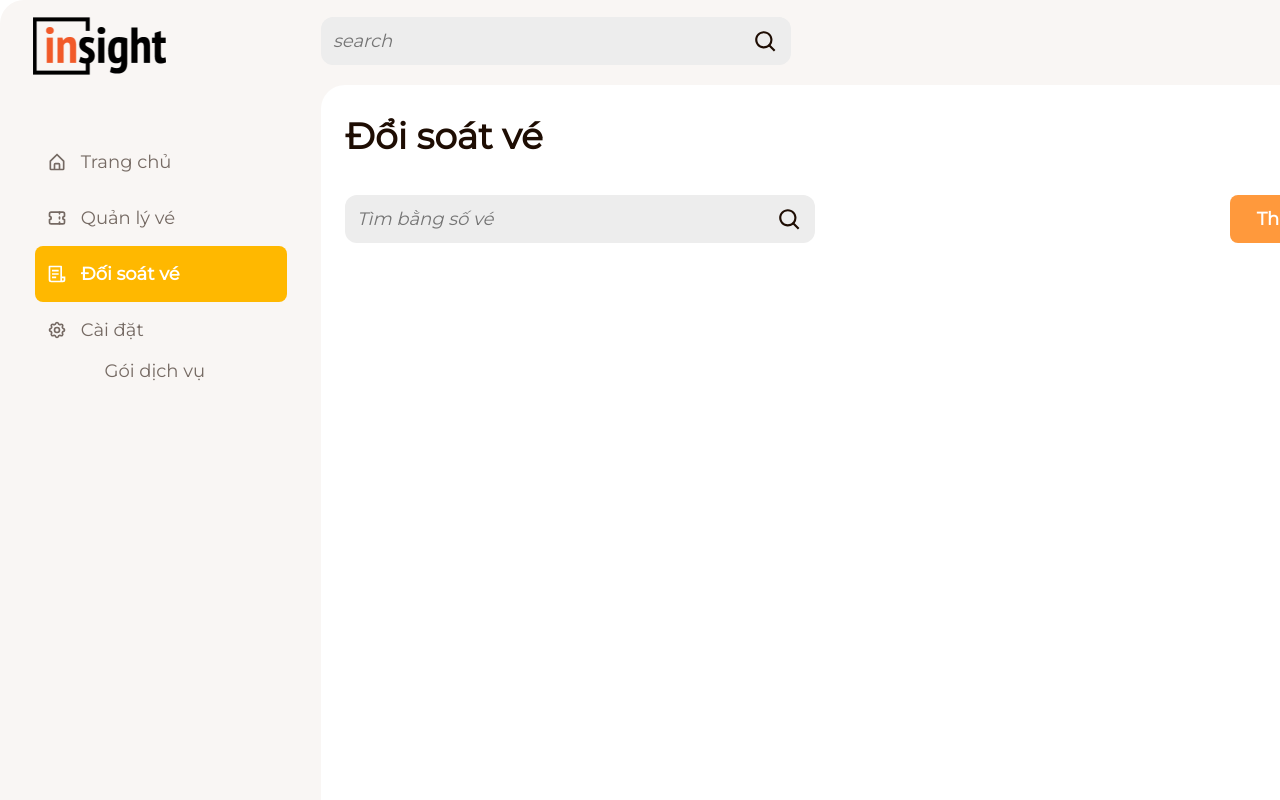
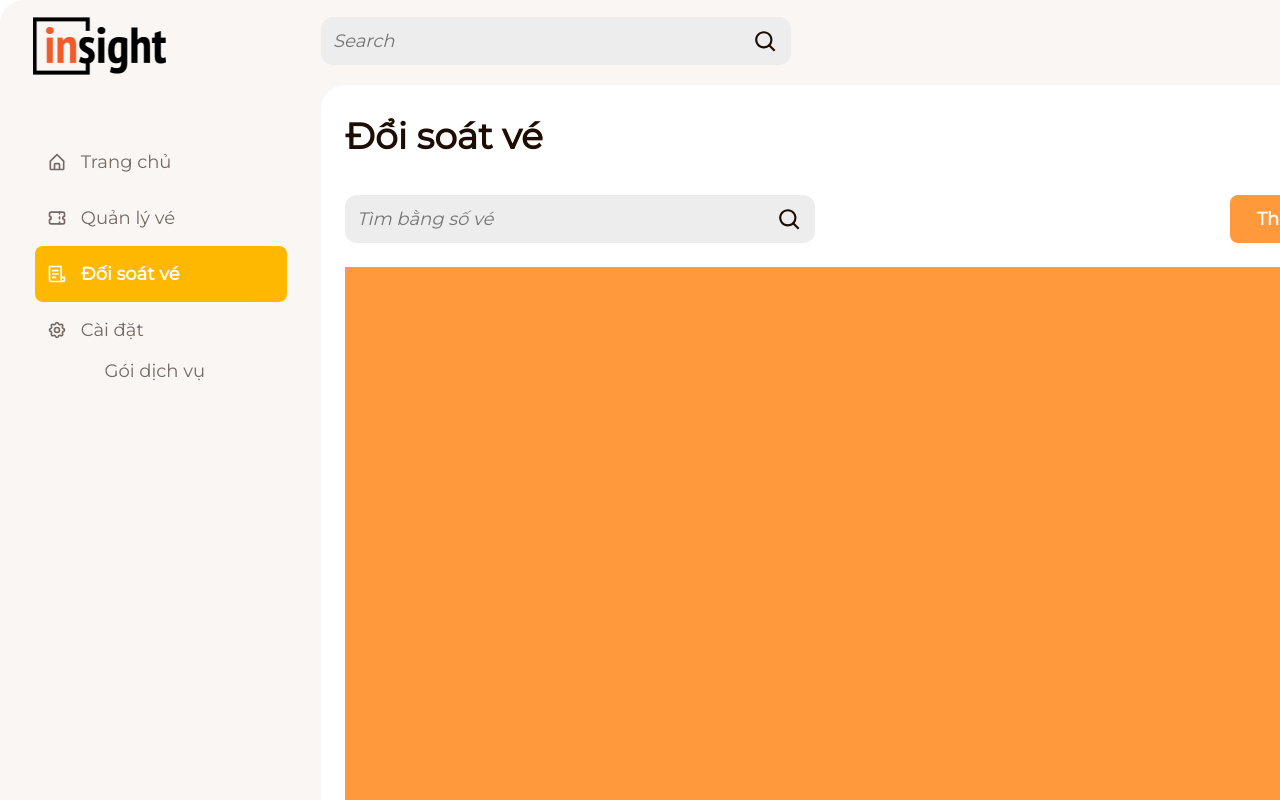
Before and after one commit to DuyDuc304/NguyenDuyDuc-CMS-Ticket_Sale, a React (Create React App) app in the folder cms-ticket-sale/: page /TicketChange in a window 1280 px wide. Shown: the top 800 px of the page. Built offline with nearby package versions, Linux system fonts and the light colour scheme.

Commit message:
add table

```diff
--- a/cms-ticket-sale/src/component/ServicePack/ServicePack.tsx
+++ b/cms-ticket-sale/src/component/ServicePack/ServicePack.tsx
@@ -3,6 +3,7 @@ import { BiSearch } from "react-icons/bi";
 import { Menubar } from "../layouts/menubar";
 import Nextpage from "../layouts/nextpage";
 import Topbar from "../layouts/topbar";
+import TableSevicePack from "./TableSevicePack";
 
 class ServicePack extends React.Component {
     render() {
@@ -24,10 +25,9 @@ class ServicePack extends React.Component {
                         <div className="add-ServicePack-btn">
                             <p >Thêm gói vé</p>
                         </div>
-
                     </div>
 
-
+                    <TableSevicePack />
 
                     <div className="qlv-nextpage">
                         <Nextpage />
--- /dev/null
+++ b/cms-ticket-sale/src/component/ServicePack/TableSevicePack.css
@@ -0,0 +1,8 @@
+.table-sevice-park {
+    position: absolute;
+    width: 1516px;
+    height: 160px;
+    left: 24px;
+    top: 182px;
+    background-color: #FF993C;
+}
--- /dev/null
+++ b/cms-ticket-sale/src/component/ServicePack/TableSevicePack.tsx
@@ -0,0 +1,11 @@
+import React from "react"
+import './TableSevicePack.css'
+class TableSevicePack extends React.Component {
+    render() {
+        return (
+            <div className="table-sevice-park"></div>
+        )
+    }
+}
+
+export default TableSevicePack
--- /dev/null
+++ b/cms-ticket-sale/src/component/TicketChange/TableTicketChange.css
@@ -0,0 +1,8 @@
+.table-ticket-change {
+    position: absolute;
+    width: 1049px;
+    height: 624px;
+    left: 24px;
+    top: 182px;
+    background-color: #FF993C;
+}
--- /dev/null
+++ b/cms-ticket-sale/src/component/TicketChange/TableTicketChange.tsx
@@ -0,0 +1,11 @@
+import React from "react"
+
+class TableTicketChange extends React.Component {
+    render() {
+        return (
+            <div className="table-ticket-change"></div>
+        )
+    }
+}
+
+export default TableTicketChange
--- a/cms-ticket-sale/src/component/TicketChange/TicketChange.tsx
+++ b/cms-ticket-sale/src/component/TicketChange/TicketChange.tsx
@@ -4,7 +4,8 @@ import { Menubar } from "../layouts/menubar";
 import Nextpage from "../layouts/nextpage";
 import Sreach from "../layouts/sreach";
 import Topbar from "../layouts/topbar";
-
+import TableTicketChange from "./TableTicketChange";
+import './TableTicketChange.css'
 class TicketChange extends React.Component {
     render() {
         return (
@@ -26,7 +27,7 @@ class TicketChange extends React.Component {
                         </div>
                     </div>
 
-
+                    <TableTicketChange />
 
                     <div className="dsv-nextpage"><Nextpage /></div>
                 </div>
--- /dev/null
+++ b/cms-ticket-sale/src/component/TicketManager/TableTicketManager.css
@@ -0,0 +1,8 @@
+.table-ticket-mangager {
+    position: absolute;
+    top: 199px;
+    left: 24px;
+    width: 1519px;
+    height: 624px;
+    background-color: #FF993C;
+}
--- a/cms-ticket-sale/src/component/TicketManager/TableTicketManager.tsx
+++ b/cms-ticket-sale/src/component/TicketManager/TableTicketManager.tsx
@@ -1,9 +1,9 @@
 import React from "react"
-
+import './TableTicketManager.css'
 class TableTicketManager extends React.Component {
     render() {
         return (
-            <div className="table-ticket-table"></div>
+            <div className="table-ticket-mangager"></div>
         )
     }
 }
--- a/cms-ticket-sale/src/component/layouts/sreach.tsx
+++ b/cms-ticket-sale/src/component/layouts/sreach.tsx
@@ -5,7 +5,7 @@ const Sreach = () => {
     return (
         <div className='sreach'>
             <form autoComplete='off' >
-                <input className="sreach-input" name='tìm kiếm' type="text" placeholder='search' />
+                <input className="sreach-input" name='tìm kiếm' type="text" placeholder='Search' />
                 <button className="sreach-button"><BiSearch /></button>
             </form>
         </div>
--- a/cms-ticket-sale/src/style/App.css
+++ b/cms-ticket-sale/src/style/App.css
@@ -497,14 +497,9 @@ a {
   border-radius: 8px;
 }
 
-.table-ticket-table {
-  position: absolute;
-  top: 199px;
-  left: 24px;
-  width: 1519px;
-  height: 624px;
-  background-color: #FF993C;
-}
+
+
+
 
 .qlv-nextpage {
   position: absolute;
```
